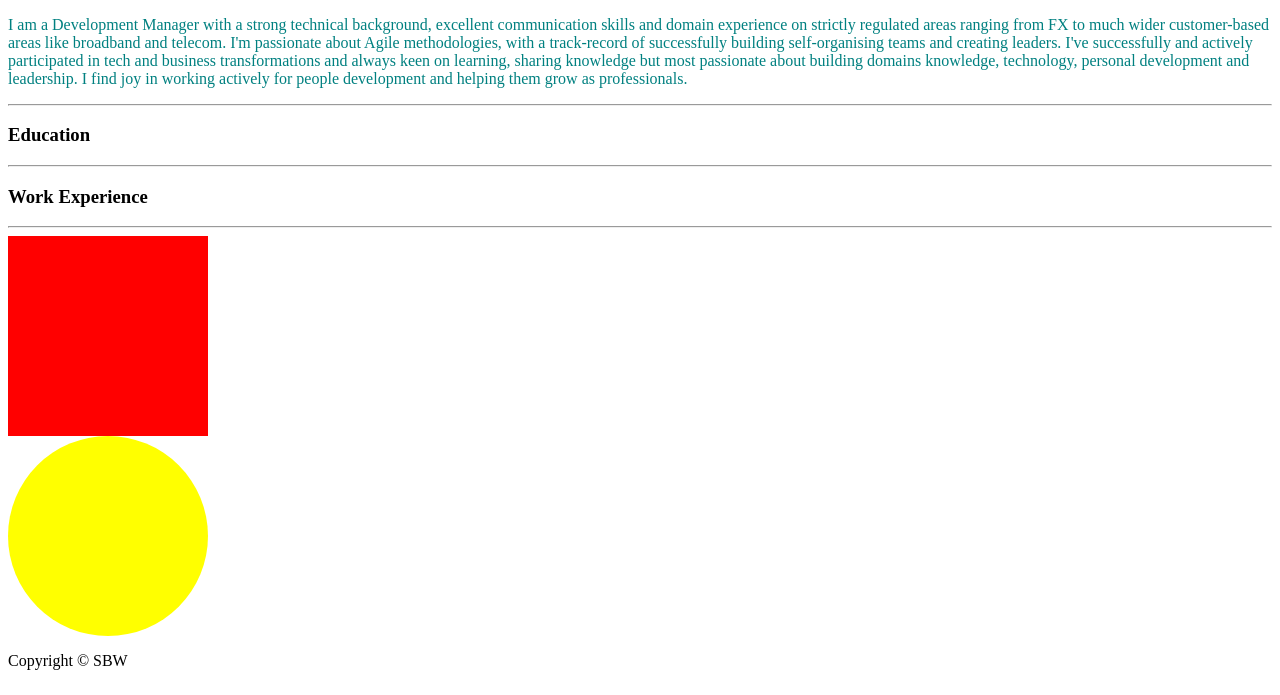
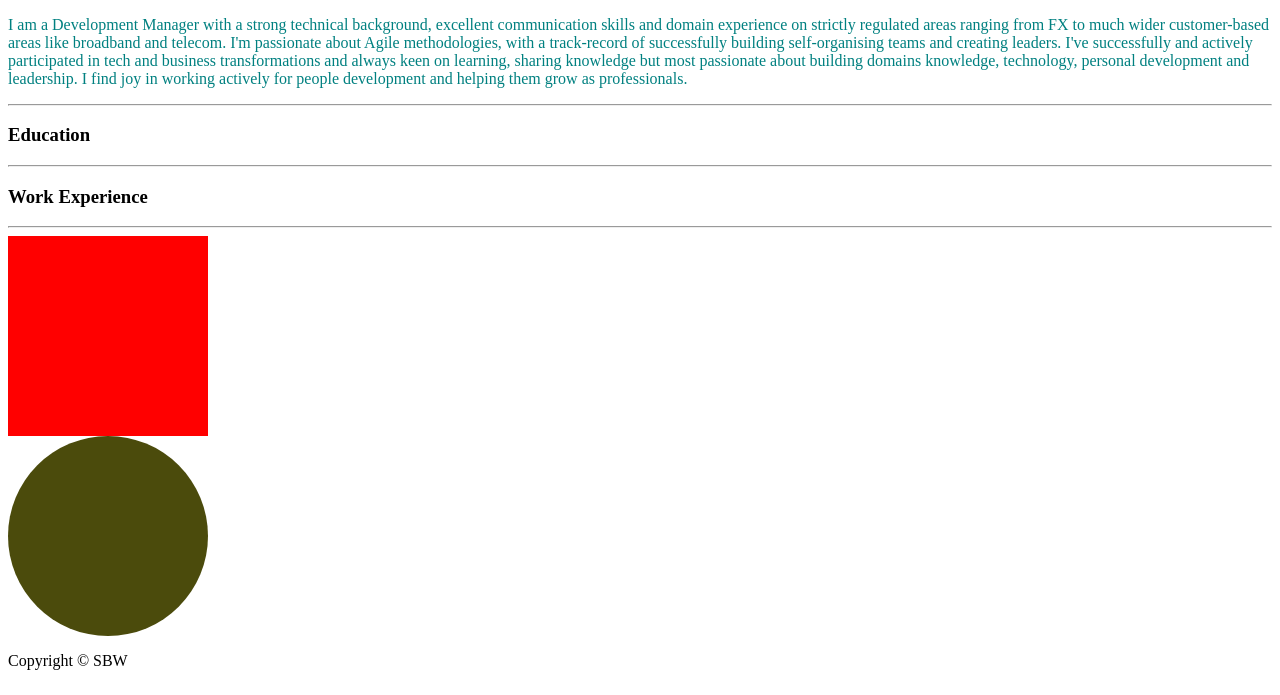
Before and after one commit to shuchib1007/test1, a plain HTML site: page index.html in a window 1280 px wide. Shown: the part 105-800 px from the top of the page. Drawn offline with Linux system fonts and the light colour scheme.

Commit message:
more shapes

```diff
--- a/main.css
+++ b/main.css
@@ -20,6 +20,6 @@ p[draggable] {
 .circle {
   height: 200px;
   width: 200px;
-  background-color: yellow;
+  background-color: rgb(75, 75, 12);
   border-radius: 90%;
 }
```
